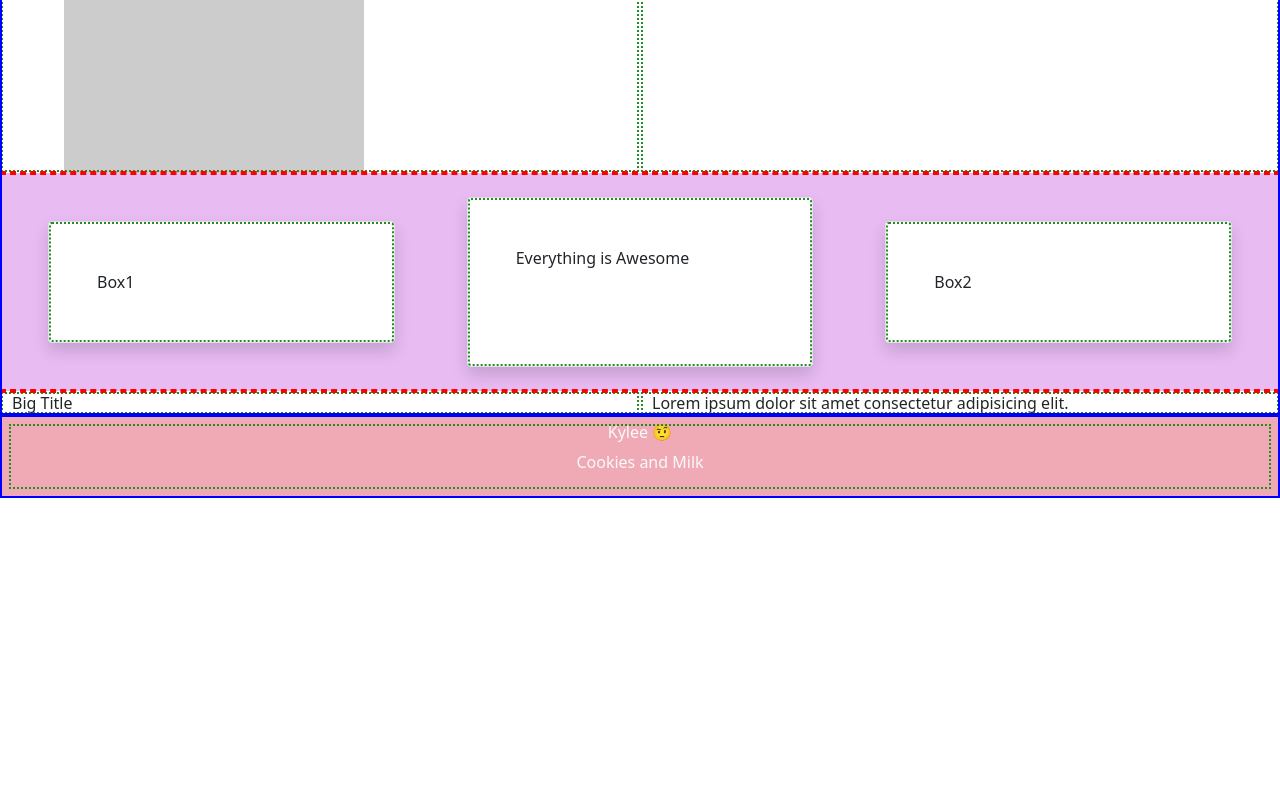
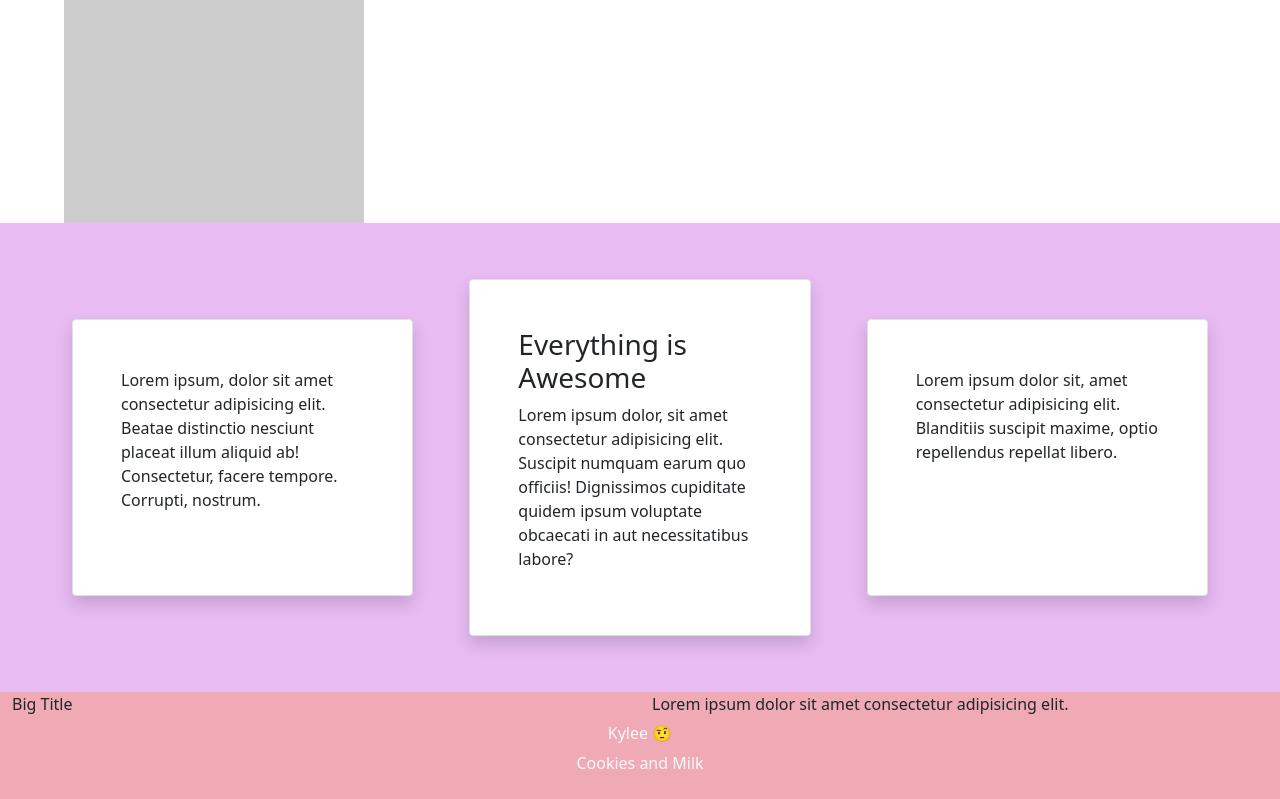
Before and after one commit to kyleem20/projects, a plain HTML site: page day-5/index.html in a window 1280 px wide. Shown: the part 1051-1850 px from the top of the page. Before the commit the page ends 1549 px from the top, so only its background shows below. Drawn offline with nearby package versions, Linux system fonts and the light colour scheme; placeholder pictures from the web are drawn by us.

Commit message:
more changes

```diff
--- a/day-5/index.html
+++ b/day-5/index.html
@@ -15,7 +15,7 @@
 
 </head>
 
-<body class="debug">
+<body class="">
 
   <!-- Bootstrap JavaScript Libraries -->
   <script src="https://cdn.jsdelivr.net/npm/@popperjs/core@2.9.2/dist/umd/popper.min.js"
@@ -50,11 +50,12 @@
       <section class="row">
         <div class="col bg-flowers py-5">
           <div class="row">
-            <div class="col-md-5">
+            <div class="col-md-4">
               <div class="row">
-                <div class="col my-0">
+                <div class="col-1"></div>
+                <div class="col-10 d-flex justify-content-start">
                   <div class="text-start text-light">
-                    <h3 class="bg-prim1 ps-3">Title </h3>
+                    <h3 class="bg-prim1 ps-3 px-3 m-2">Title </h3>
                   </div>
                 </div>
                 <div class="col d-flex justify-content-center ">
@@ -154,16 +155,22 @@
         </div>
       </section>
 
-      <section class="row bg-prim2">
-        <div class="col-md-4 order-2 order-md-1 card card-body border p-5 d-block shadow m-5 rounded card-width2">Box1
+      <section class="row bg-prim2 d-flex justify-content-center px-4 py-5">
+        <div class="col-md-2 order-2 order-md-1 card card-body border d-block shadow rounded card-width2">Lorem ipsum,
+          dolor sit amet consectetur adipisicing elit. Beatae distinctio nesciunt placeat illum aliquid ab! Consectetur,
+          facere tempore. Corrupti, nostrum.
         </div>
-        <div class="col-md-4 order-1 order-md-2 card card-body border p-5 d-block shadow m-4 rounded card-width2">
-          Everything is Awesome</div>
-        <div class="col-md-4 order-3 order-md-3 card card-body border p-5 d-block shadow m-5 rounded card-width2">Box2
+        <div class="col-md-2 order-1 order-md-2 card card-body border d-block shadow rounded card-width2 m-2">
+          <h3>Everything is Awesome</h3>
+          <p>Lorem ipsum dolor, sit amet consectetur adipisicing elit. Suscipit numquam earum quo officiis! Dignissimos
+            cupiditate quidem ipsum voluptate obcaecati in aut necessitatibus labore?</p>
+        </div>
+        <div class="col-md-2 order-3 order-md-3 card card-body border d-block shadow rounded card-width2">Lorem ipsum
+          dolor sit, amet consectetur adipisicing elit. Blanditiis suscipit maxime, optio repellendus repellat libero.
         </div>
       </section>
 
-      <section class="row">
+      <section class="row bg-prim1">
         <div class="col-md-6">Big Title</div>
         <div class="col-md-6">Lorem ipsum dolor sit amet consectetur adipisicing elit.</div>
       </section>
--- a/day-5/style.css
+++ b/day-5/style.css
@@ -32,13 +32,14 @@ font-family: 'Bitter', serif;}
 }
 
 .card-width {
-width: 25rem;"
+width: 25rem;
 }
 
 
 
 .card-width2 {
-width: 20vw;"
+margin: 3em;
+padding: 3em;
 }
 
   body.debug .container,
```
